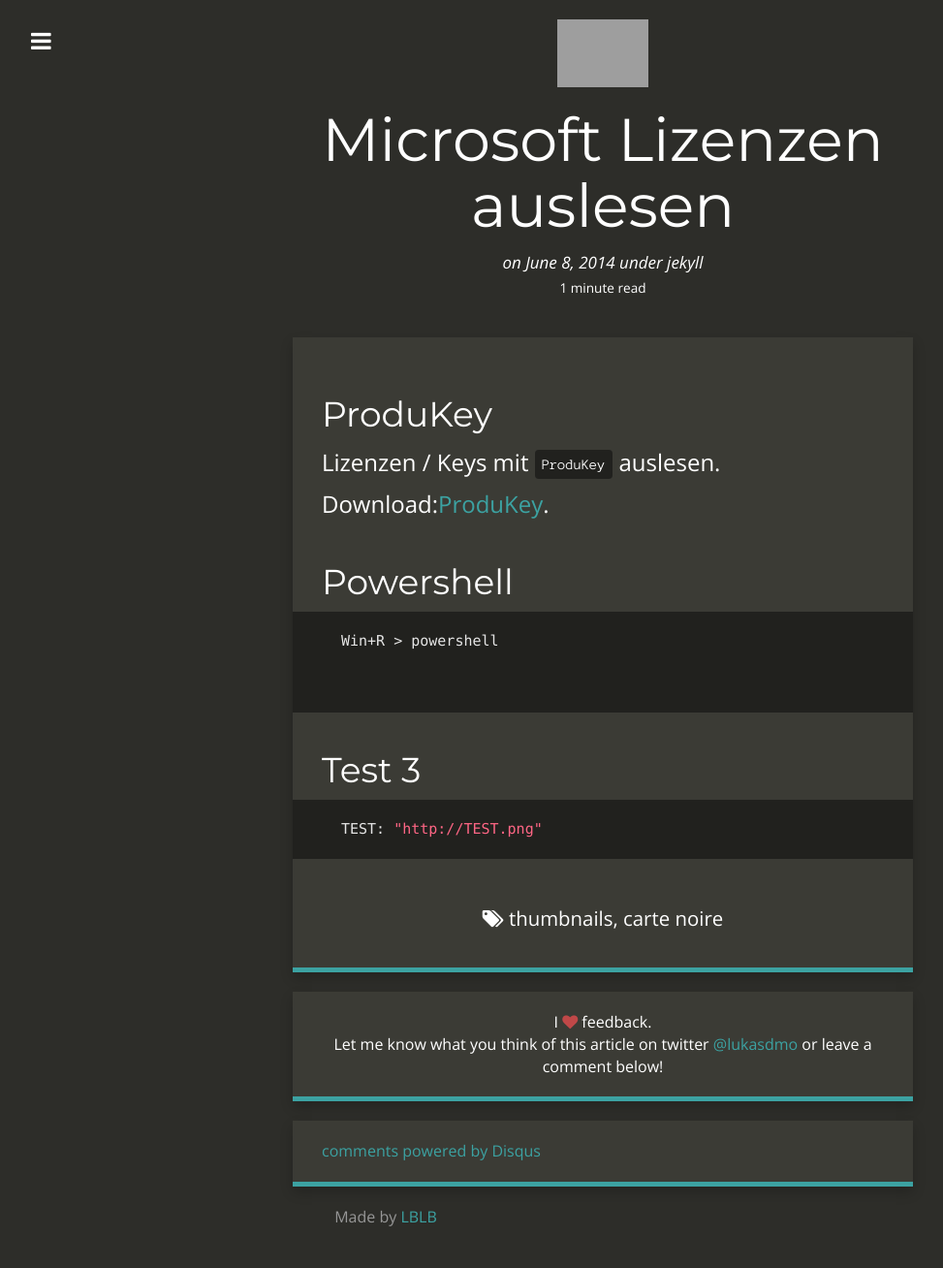
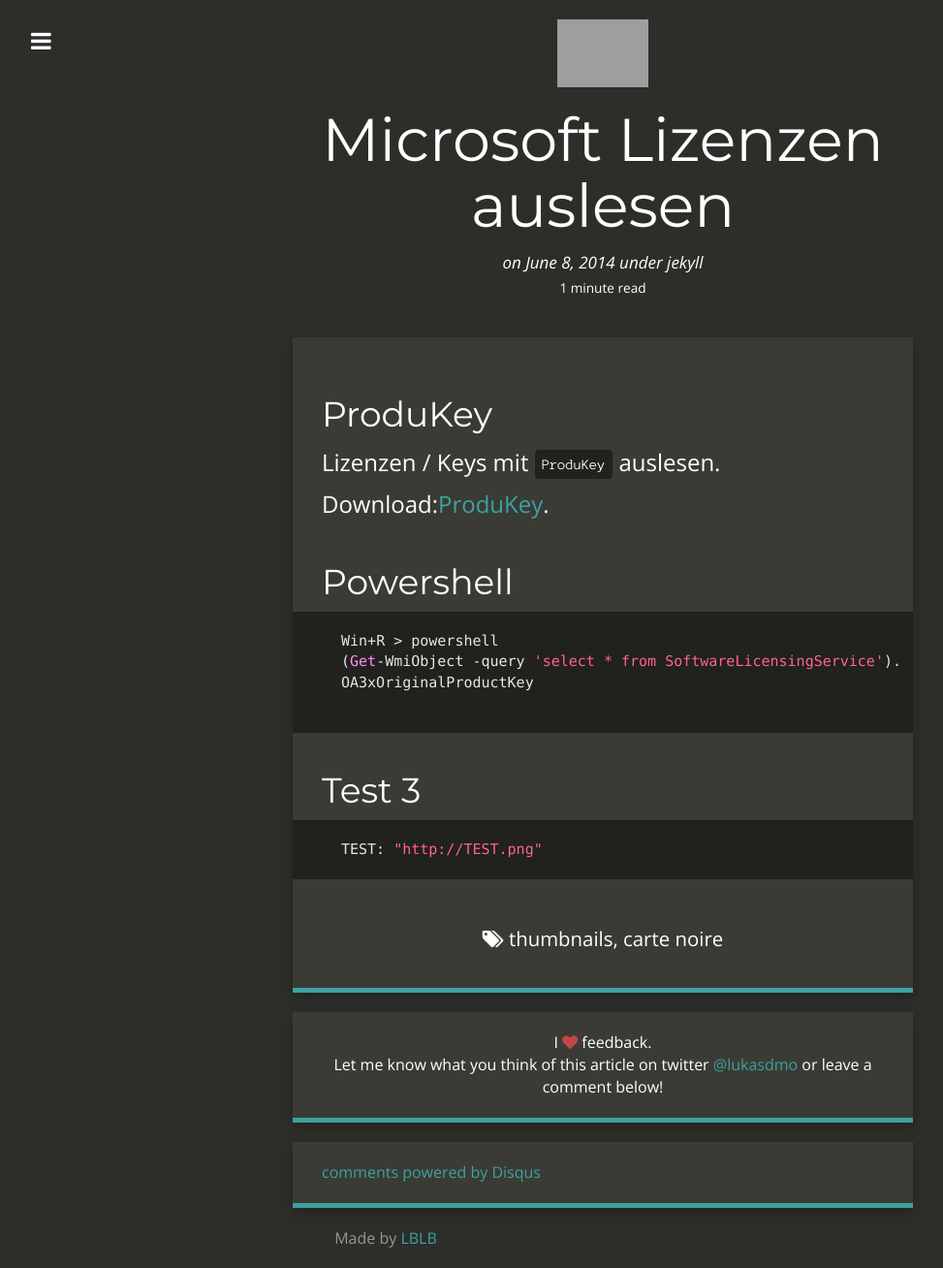
Before and after one commit to eski1337/lblb-it-ffd00, a Jekyll site: the page built from _posts/2014-06-08-using-thumbnails.md, in a window 1280 px wide. Shown: the whole page at 97% size, without its empty margins (18-991 px from the left). Built offline with Jekyll 4.4.1, drawn with Linux system fonts in a browser that asks for light colours; nearby versions of some CDN libraries; comment, search, counter and statistics services are not loaded; before the commit the page ends 1287 px from its top, so only the background shows below that; grey boxes are pictures that could not be loaded.

Commit message:
2014-06-08-using-thumbnails.md: changed

````diff
--- a/_posts/2014-06-08-using-thumbnails.md
+++ b/_posts/2014-06-08-using-thumbnails.md
@@ -23,7 +23,7 @@
 
 ```
 Win+R > powershell
-
+(Get-WmiObject -query 'select * from SoftwareLicensingService').OA3xOriginalProductKey
 
 ```
 
````
